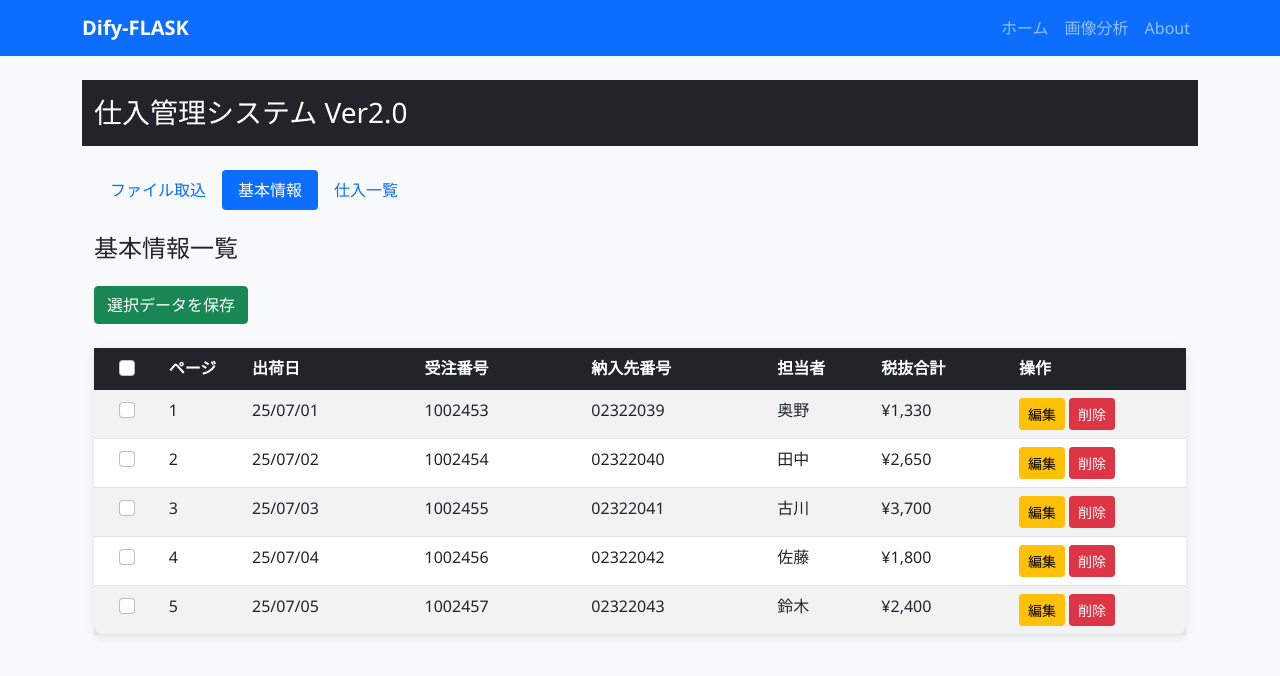
After one commit to shiro-mail/dify-flask, a Flask app: page /data in a window 1280 px wide. The commit adds this page. Shown: the top 676 px of the page. Run offline with Flask 3, Linux system fonts and the light colour scheme.

```diff
--- a/app.py
+++ b/app.py
@@ -33,6 +33,10 @@ def index():
 @app.route('/upload')
 def upload_page():
     return render_template('upload.html')
+
+@app.route('/data')
+def data_page():
+    return render_template('data.html')
 
 @app.route('/api/dify/analyze', methods=['POST'])
 def analyze_image():
--- /dev/null
+++ b/templates/data.html
@@ -0,0 +1,206 @@
+{% extends "base.html" %}
+
+{% block title %}データ表示 - Dify-FLASK{% endblock %}
+
+{% block content %}
+<!-- アプリケーションタイトルバー -->
+<div class="bg-dark text-white py-3 mb-4">
+    <div class="container">
+        <h1 class="h3 mb-0">仕入管理システム Ver2.0</h1>
+    </div>
+</div>
+
+<div class="container">
+    <!-- サブナビゲーションメニュー -->
+    <div class="row mb-4">
+        <div class="col-12">
+            <nav class="nav nav-pills">
+                <a class="nav-link" href="{{ url_for('upload_page') }}">ファイル取込</a>
+                <a class="nav-link active" href="#">基本情報</a>
+                <a class="nav-link" href="#">仕入一覧</a>
+            </nav>
+        </div>
+    </div>
+
+    <!-- セクションタイトル -->
+    <div class="row mb-3">
+        <div class="col-12">
+            <h2 class="h4">基本情報一覧</h2>
+        </div>
+    </div>
+
+    <!-- アクションボタン -->
+    <div class="row mb-4">
+        <div class="col-12">
+            <div class="d-flex gap-2">
+                <button type="button" class="btn btn-success">選択データを保存</button>
+            </div>
+        </div>
+    </div>
+
+    <!-- データテーブル -->
+    <div class="row">
+        <div class="col-12">
+            <div class="card">
+                <div class="card-body p-0">
+                    <div class="table-responsive">
+                        <table class="table table-striped table-hover mb-0">
+                            <thead class="bg-dark text-white">
+                                <tr>
+                                    <th class="text-center" style="width: 30px;">
+                                        <input type="checkbox" class="form-check-input" id="selectAll">
+                                    </th>
+                                    <th style="width: 40px;">ページ</th>
+                                    <th style="width: 60px;">出荷日</th>
+                                    <th style="width: 70px;">受注番号</th>
+                                    <th style="width: 80px;">納入先番号</th>
+                                    <th style="width: 50px;">担当者</th>
+                                    <th style="width: 60px;">税抜合計</th>
+                                    <th style="width: 60px;">操作</th>
+                                </tr>
+                            </thead>
+                            <tbody>
+                                <tr>
+                                    <td class="text-center">
+                                        <input type="checkbox" class="form-check-input row-checkbox">
+                                    </td>
+                                    <td>1</td>
+                                    <td>25/07/01</td>
+                                    <td>1002453</td>
+                                    <td>02322039</td>
+                                    <td>奥野</td>
+                                    <td>¥1,330</td>
+                                    <td>
+                                        <div class="d-flex gap-1">
+                                            <button type="button" class="btn btn-warning btn-sm">編集</button>
+                                            <button type="button" class="btn btn-danger btn-sm">削除</button>
+                                        </div>
+                                    </td>
+                                </tr>
+                                <tr>
+                                    <td class="text-center">
+                                        <input type="checkbox" class="form-check-input row-checkbox">
+                                    </td>
+                                    <td>2</td>
+                                    <td>25/07/02</td>
+                                    <td>1002454</td>
+                                    <td>02322040</td>
+                                    <td>田中</td>
+                                    <td>¥2,650</td>
+                                    <td>
+                                        <div class="d-flex gap-1">
+                                            <button type="button" class="btn btn-warning btn-sm">編集</button>
+                                            <button type="button" class="btn btn-danger btn-sm">削除</button>
+                                        </div>
+                                    </td>
+                                </tr>
+                                <tr>
+                                    <td class="text-center">
+                                        <input type="checkbox" class="form-check-input row-checkbox">
+                                    </td>
+                                    <td>3</td>
+                                    <td>25/07/03</td>
+                                    <td>1002455</td>
+                                    <td>02322041</td>
+                                    <td>古川</td>
+                                    <td>¥3,700</td>
+                                    <td>
+                                        <div class="d-flex gap-1">
+                                            <button type="button" class="btn btn-warning btn-sm">編集</button>
+                                            <button type="button" class="btn btn-danger btn-sm">削除</button>
+                                        </div>
+                                    </td>
+                                </tr>
+                                <tr>
+                                    <td class="text-center">
+                                        <input type="checkbox" class="form-check-input row-checkbox">
+                                    </td>
+                                    <td>4</td>
+                                    <td>25/07/04</td>
+                                    <td>1002456</td>
+                                    <td>02322042</td>
+                                    <td>佐藤</td>
+                                    <td>¥1,800</td>
+                                    <td>
+                                        <div class="d-flex gap-1">
+                                            <button type="button" class="btn btn-warning btn-sm">編集</button>
+                                            <button type="button" class="btn btn-danger btn-sm">削除</button>
+                                        </div>
+                                    </td>
+                                </tr>
+                                <tr>
+                                    <td class="text-center">
+                                        <input type="checkbox" class="form-check-input row-checkbox">
+                                    </td>
+                                    <td>5</td>
+                                    <td>25/07/05</td>
+                                    <td>1002457</td>
+                                    <td>02322043</td>
+                                    <td>鈴木</td>
+                                    <td>¥2,400</td>
+                                    <td>
+                                        <div class="d-flex gap-1">
+                                            <button type="button" class="btn btn-warning btn-sm">編集</button>
+                                            <button type="button" class="btn btn-danger btn-sm">削除</button>
+                                        </div>
+                                    </td>
+                                </tr>
+                            </tbody>
+                        </table>
+                    </div>
+                </div>
+            </div>
+        </div>
+    </div>
+
+</div>
+
+<style>
+/* ボタンの高さを統一 */
+.btn-sm {
+    padding: 0.25rem 0.5rem;
+    font-size: 0.875rem;
+    line-height: 1.5;
+    border-radius: 0.2rem;
+}
+
+/* 詳細ボタンと編集ボタンの高さを完全に一致させる */
+.btn-primary.btn-sm,
+.btn-warning.btn-sm,
+.btn-danger.btn-sm {
+    height: 32px;
+    display: inline-flex;
+    align-items: center;
+    justify-content: center;
+}
+</style>
+
+<script>
+// 全選択チェックボックスの機能
+document.getElementById('selectAll').addEventListener('change', function() {
+    const checkboxes = document.querySelectorAll('.row-checkbox');
+    checkboxes.forEach(checkbox => {
+        checkbox.checked = this.checked;
+    });
+});
+
+// 個別チェックボックスの状態を監視して全選択チェックボックスの状態を更新
+document.querySelectorAll('.row-checkbox').forEach(checkbox => {
+    checkbox.addEventListener('change', function() {
+        const allCheckboxes = document.querySelectorAll('.row-checkbox');
+        const checkedCheckboxes = document.querySelectorAll('.row-checkbox:checked');
+        const selectAllCheckbox = document.getElementById('selectAll');
+
+        if (checkedCheckboxes.length === allCheckboxes.length) {
+            selectAllCheckbox.checked = true;
+            selectAllCheckbox.indeterminate = false;
+        } else if (checkedCheckboxes.length === 0) {
+            selectAllCheckbox.checked = false;
+            selectAllCheckbox.indeterminate = false;
+        } else {
+            selectAllCheckbox.indeterminate = true;
+        }
+    });
+});
+</script>
+{% endblock %}
```
Also changed, not shown: templates/upload.html (+9 -4 lines).
